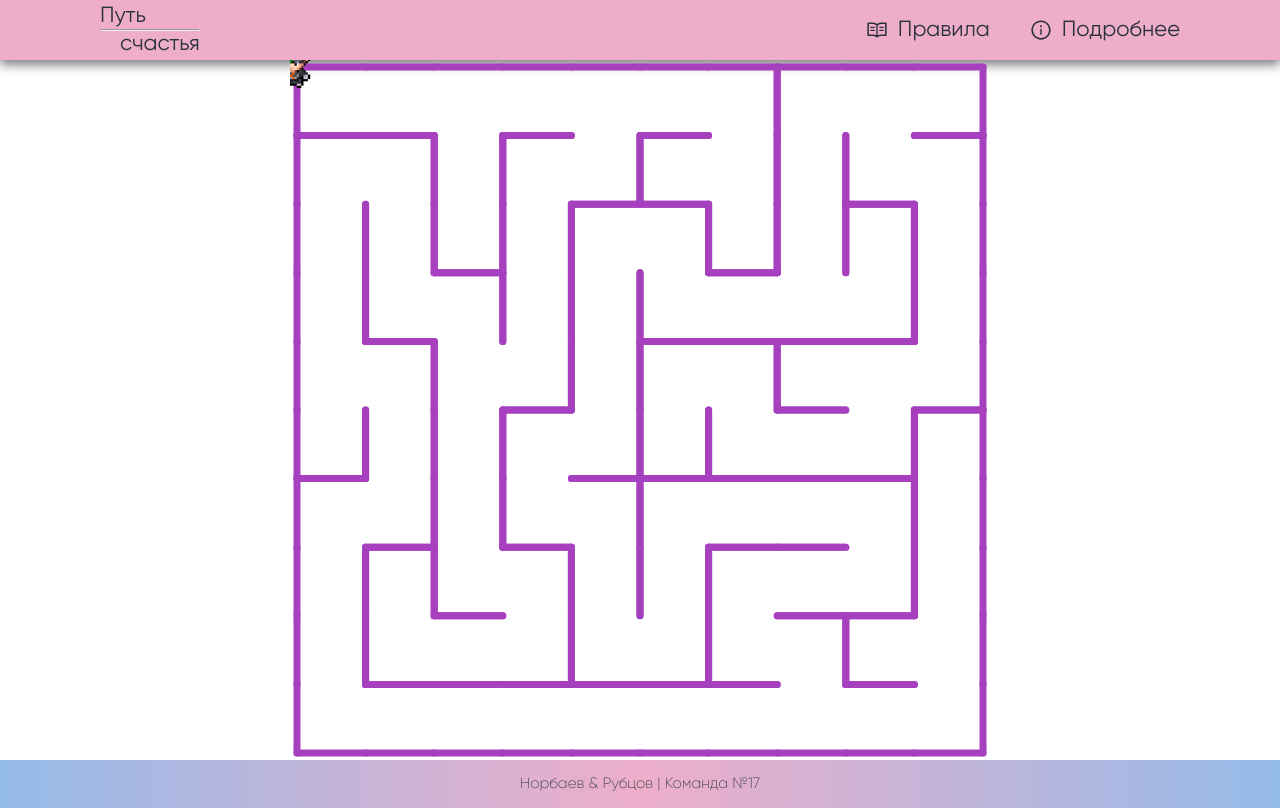
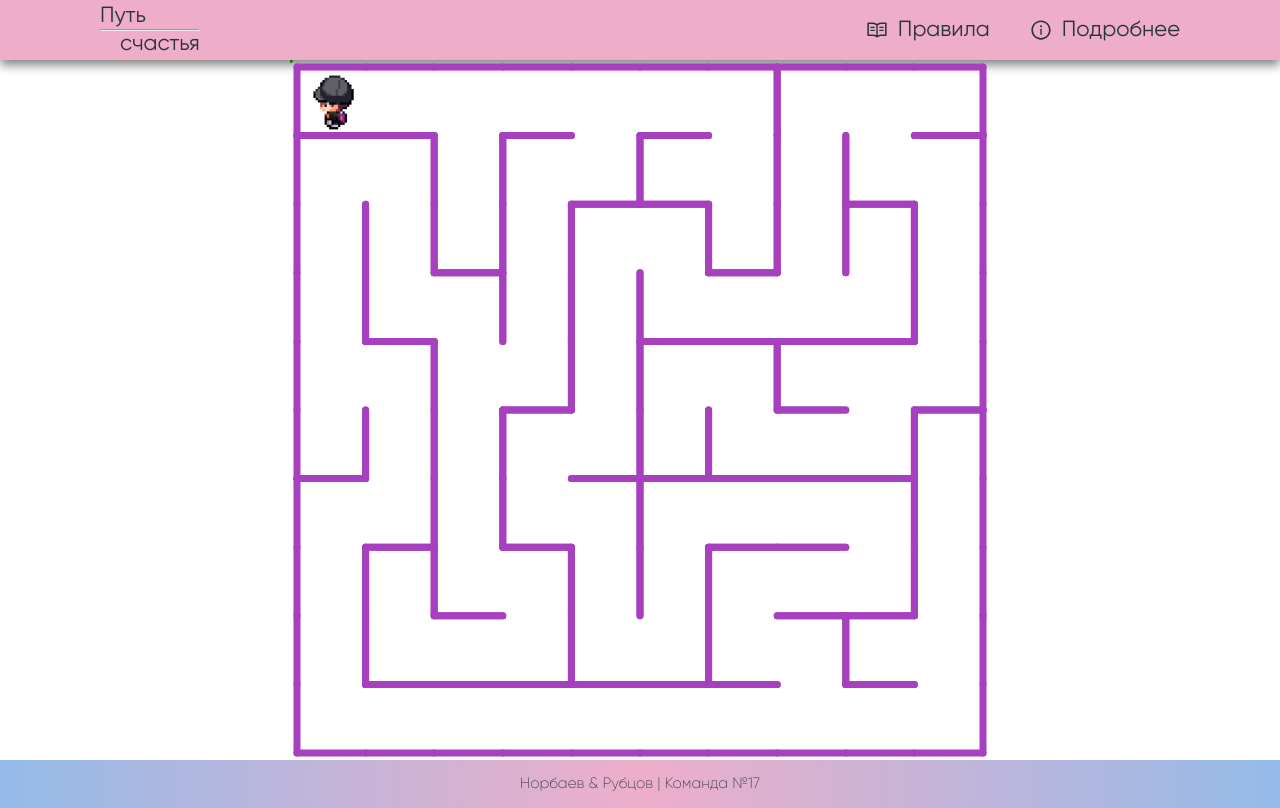
Before and after one commit to Pinkierar/hackathon-11-23, a React (Vite) app in the folder client/: page / in a window 1280 px wide. Built offline with nearby package versions, Linux system fonts and the light colour scheme.

Commit message:
Исправлена анимация

```diff
--- a/client/src/components/Game/sketch.ts
+++ b/client/src/components/Game/sketch.ts
@@ -39,10 +39,14 @@ export const sketch = (p: P5Type): Sketch => {
       labyrinth.setStyle({ strokeWidth: scale });
       labyrinth.draw();
 
+      const roomSize = labyrinth.getRoomSize();
+      const roomHalfSize = roomSize.copy().div(2);
+
       const frame = Math.floor(p.millis() / 130) % 4;
+      const animation = Math.floor(p.millis() / 1300) % 7;
       parent.setScale(scale * 0.16);
-      parent.setView([64 * frame, 0, 64, 64]);
-      parent.setPosition(mousePosition);
+      parent.setView([64 * frame, 64 * animation, 64, 64]);
+      parent.setPosition(roomHalfSize.copy().add(labyrinth.getPosition()));
       parent.draw();
 
       p.push();
--- a/client/src/includes/graphics/entities/Labyrinth.ts
+++ b/client/src/includes/graphics/entities/Labyrinth.ts
@@ -5,6 +5,7 @@ import { BoundingBox, Entity, Style, VoidShape } from '#includes/graphics';
 export class Labyrinth extends Entity {
   private readonly rooms: ReadonlyArray<ReadonlyArray<Room>>;
   private readonly size: Vector = new Vector();
+  private readonly roomSize: Vector = new Vector();
   private readonly segments: Vector = new Vector();
 
   public constructor(size: Vector, segments: Vector, style?: Style) {
@@ -32,9 +33,9 @@ export class Labyrinth extends Entity {
   }
 
   private applySize(): void {
-    const { size, segments } = this;
+    const { size, segments, roomSize } = this;
 
-    const roomSize = size.copy().div(segments);
+    roomSize.set(size.copy().div(segments));
 
     this.rooms.forEach((row, rowIndex) =>
       row.forEach((room, columnIndex) => {
@@ -51,6 +52,10 @@ export class Labyrinth extends Entity {
 
   public getSize(): Vector {
     return this.size;
+  }
+
+  public getRoomSize(): Vector {
+    return this.roomSize;
   }
 
   public override draw(): void {
```
Also changed, not shown: client/public/parent.png.
